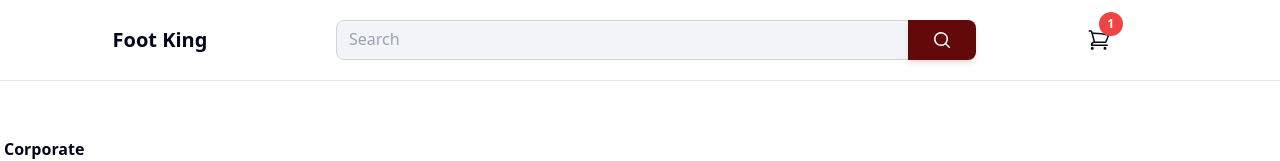
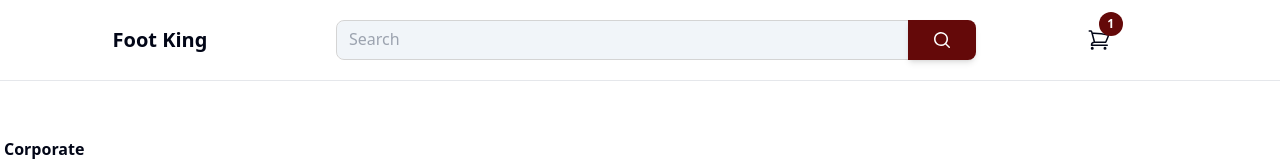
Before and after one commit to greglacinto/foot-place, a Next.js app: page / in a window 1280 px wide. Shown: the top 161 px of the page. Built offline with nearby package versions, Linux system fonts and the light colour scheme; no server answers.

Commit message:
refactor: changing cart notification color to theme red

```diff
--- a/app/components/Header.tsx
+++ b/app/components/Header.tsx
@@ -47,7 +47,7 @@ export default function Header(){
         <div className="flex basis-1/6 justify-center items-center">
           <div className="relative py-2 cursor-pointer -mt-4">
             <div className="t-0 absolute left-3">
-              <p className="flex h-2 w-2 items-center justify-center rounded-full bg-red-500 p-3 text-xs text-white">1</p>
+              <p className="flex h-2 w-2 items-center justify-center rounded-full bg-foot-red-500 p-3 text-xs text-white">1</p>
             </div>
             <svg xmlns="http://www.w3.org/2000/svg" fill="none" viewBox="0 0 24 24" strokeWidth="1.5" stroke="currentColor" className="file: mt-4 h-6 w-6">
               <path strokeLinecap="round" strokeLinejoin="round" d="M2.25 3h1.386c.51 0 .955.343 1.087.835l.383 1.437M7.5 14.25a3 3 0 00-3 3h15.75m-12.75-3h11.218c1.121-2.3 2.1-4.684 2.924-7.138a60.114 60.114 0 00-16.536-1.84M7.5 14.25L5.106 5.272M6 20.25a.75.75 0 11-1.5 0 .75.75 0 011.5 0zm12.75 0a.75.75 0 11-1.5 0 .75.75 0 011.5 0z" />
```
